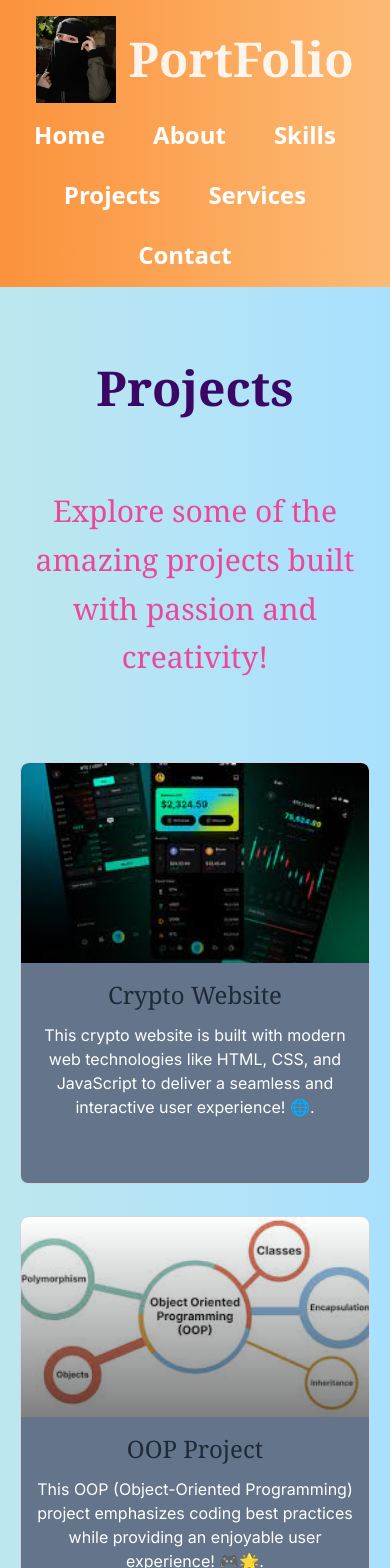
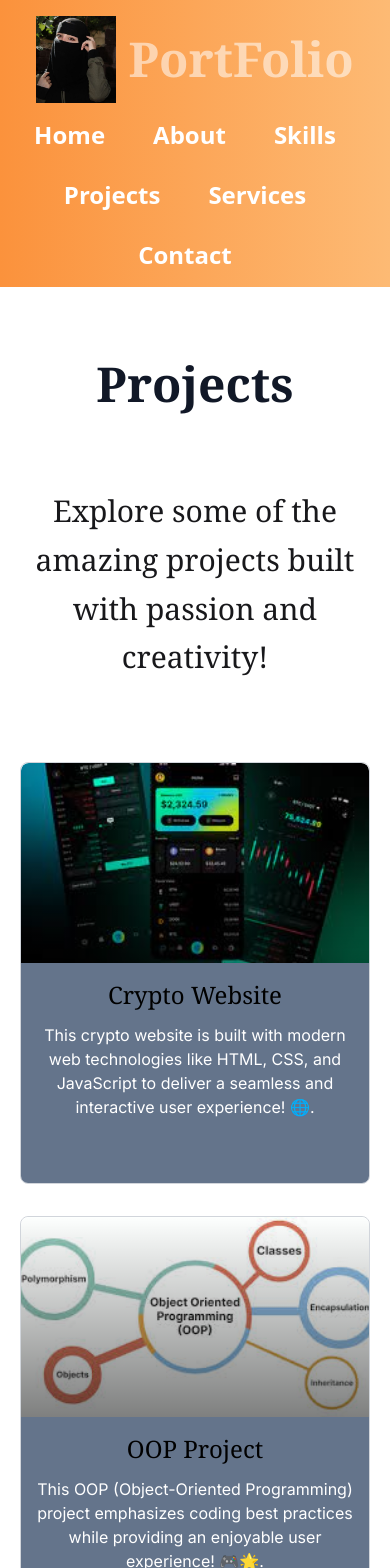
Before and after one commit to khanzadigithubid/Next-Portfolio, a Next.js app: page /Projects in a window 390 px wide. Shown: the top 1568 px of the page. Built offline with nearby package versions, Linux system fonts and the light colour scheme.

Commit message:
Update page.tsx

```diff
--- a/src/app/Projects/page.tsx
+++ b/src/app/Projects/page.tsx
@@ -10,84 +10,108 @@ import project5 from "../../../project5.jpg";
 import project6 from "../../../project6.jpg";
 import project7 from "../../../project7.jpg";
 import project8 from "../../../project8.jpg";
+import project9 from "../../../project9.jpg";
+import project10 from "../../../project10.jpg";
+import project11 from "../../../project11.jpg";
+import project12 from "../../../project12.jpg";
 import Link from "next/link";
 
 const projects = [
   {
-
-    srcs: project7,
+    src: project7,
     alt: "Crypto Website",
     title: "Crypto Website",
     description: "This crypto website is built with modern web technologies like HTML, CSS, and JavaScript to deliver a seamless and interactive user experience! 🌐.",
     link: "https://simple-website-crypto.netlify.app/"
   },
   {
-    srcs: project2,
+    src: project2,
     alt: "OOP Project",
     title: "OOP Project",
     description: "This OOP (Object-Oriented Programming) project emphasizes coding best practices while providing an enjoyable user experience! 🎮🌟.",
     link: "https://github.com/khanzadigithubid/OOP-Project"
   },
   {
-    srcs: project3,
+    src: project3,
     alt: "Trading Website",
     title: "Trading Website",
     description: "Our trading website is powered by React, offering a lightning-fast ⚡ and interactive platform for all your trading needs! Built with a focus on real-time data 📈.",
     link: "https://reacts-tradingwebsite.netlify.app/"
   },
   {
-    srcs: project4,
+    src: project4,
     alt: "Shadcn ui Table Component",
     title: "Shadcn ui Table Component",
     description: "The ShadCN UI Table component is a beautifully styled, customizable table designed for modern web apps 📊.",
     link: "https://github.com/khanzadigithubid/Shadcn-ui-Table-Component"
   },
   {
-    srcs: project5,
+    src: project5,
     alt: "Google Search App",
     title: "API Google Search App",
     description: "The Google Search API allows you to perform searches for web pages, images, and news, returning relevant results in real time. 📅🔍.",
     link: "https://github.com/khanzadigithubid/API-Google-Search-App"
   },
   {
-    srcs: project6,
+    src: project6,
     alt: "Recipe Search App",
     title: "API Recipe Search App",
     description: "The Recipe Search API helps find delicious recipes from around the world! 🍽️🌍 With this API, developers can search by ingredients. 🥗🥘",
     link: "https://github.com/khanzadigithubid/API-Recipe-App"
   },
   {
-    srcs: project1,
+    src: project1,
     alt: "Animal Website",
     title: "Animal Website",
     description: "The Animals Website is an interactive platform designed to celebrate the beauty and diversity of wildlife! 🐾🌿 Built with HTML, CSS, and JavaScript. 🦁🐘",
     link: "https://animalswebsite12.netlify.app/"
   },
   {
-    srcs: project8,
+    src: project8,
     alt: "Weather App",
     title: "API Weather App",
     description: "The Weather API provides real-time weather data for locations around the globe! 🌍 With this API, you can add forecasts and weather alerts to your applications. 🌦️📲🌈.",
     link: "https://github.com/khanzadigithubid/API-Weather-Project"
-  }
+  },
+  {
+    src: project9,
+    alt: "Car Showroom",
+    title: "Car Showroom Website",
+    description: "🚗✨ Discover the ultimate car buying experience with our Next.js-powered Car Showroom! Fast, responsive, and user-friendly, our site lets you explore the finest vehicles—from powerful sports cars 🚘💨",
+    link: "https://bm-nextjs-assignment01.vercel.app/"
+  },
+  {
+    src: project10,
+    alt: "ToDo List",
+    title: "ToDo List",
+    description: "📝✅ Stay organized and on top of your tasks with this simple yet powerful JavaScript To-Do List! Add, complete, and delete tasks effortlessly to boost your productivity and keep track of your goals🌟.",
+    link: "https://java-script-to-do-list-alpha.vercel.app/"
+  },
+  {
+    src: project11,
+    alt: "Chat AI",
+    title: "Chat AI",
+    description: "🤖💬 Experience the future of communication with our React-based AI Chat! Engage in seamless conversations, get instant answers, and explore endless possibilities—all powered by intelligent technology. Connect🌟.",
+    link: "https://chat-ai-one-gamma.vercel.app/"
+  },
+  {
+    src: project12,
+    alt: "Api Weather App ",
+    title: "JavaScript Api Weather App",
+    description: "☀️🌧️ Stay updated with the weather using our JavaScript Weather App! Just enter your city, and get real-time temperature, conditions, and forecasts at your fingertips. 🌍✨",
+    link: "https://javascript-api-weather-app.netlify.app/"
+  },
 ];
-
-<Image
-  src="/project3.jpg"
-  alt="Trading Website"
-  layout="fill"
-  objectFit="cover"
-/>
 
 const Project = () => {
   return (
-    <section className="text-gray-900 body-font">
+    <section className="text-gray-900 body-font bg-white"> {/* Set solid background color */}
       <div className="container px-5 py-24 mx-auto">
         <div className="flex flex-col text-center w-full mb-20">
           <h1 className="flex justify-center items-center pb-14 text-5xl font-serif font-bold text-gray-900 hover:text-pink-600 animate-bounce hover:uppercase">
-            <span className="text-purple-950 text-5xl hover:text-gray-900">Projects</span>
+            <span className="text-gray-900 text-5xl">Projects</span>
           </h1>
-          <p className="lg:w-2/3 mx-auto leading-relaxed text-3xl text-pink-500 font-serif">
+          <p className="lg:w-2/3 mx-auto leading-relaxed text-3xl text-zinc-900 font-serif">
             Explore some of the amazing projects built with passion and creativity!
           </p>
         </div>
@@ -101,17 +125,16 @@ const Project = () => {
               <div className="flex flex-col items-center text-center border border-gray-300 rounded-lg overflow-hidden transition-transform transform hover:scale-105 hover:shadow-xl relative">
                 <div className="relative h-[200px] w-full overflow-hidden rounded-t-lg transition-transform transform hover:scale-110">
                   <Image
-                    src={project.srcs}
+                    src={project.src}
                     alt={project.alt}
-                    width={500}
-                    height={300}
                     className="object-cover w-full h-full"
+                    layout="fill"
                   />
                   <div className="absolute inset-0 bg-gradient-to-t from-black to-transparent opacity-50 transition-opacity hover:opacity-40"></div>
                 </div>
                 <div className="w-full p-4 bg-slate-500 h-[220px]">
                   <Link href={project.link}>
-                    <h1 className="text-2xl font-serif text-bold text-gray-800 hover:uppercase hover:text-gray-900 transition-colors duration-300 cursor-pointer mb-3">
+                    <h1 className="text-2xl font-serif text-bold text-black hover:uppercase hover:text-gray-900 transition-colors duration-300 cursor-pointer mb-3">
                       {project.title}
                     </h1>
                   </Link>
@@ -124,19 +147,6 @@ const Project = () => {
           ))}
         </div>
       </div>
-
-      <style jsx>{`
-        @keyframes backgroundAnimation {
-          0% { background-position: 0% 50%; }
-          50% { background-position: 100% 50%; }
-          100% { background-position: 0% 50%; }
-        }
-        section {
-          background: linear-gradient(270deg, #a8e0ff, #f9fbc1);
-          background-size: 400% 400%;
-          animation: backgroundAnimation 15s ease infinite;
-        }
-      `}</style>
     </section>
   );
 };
```
